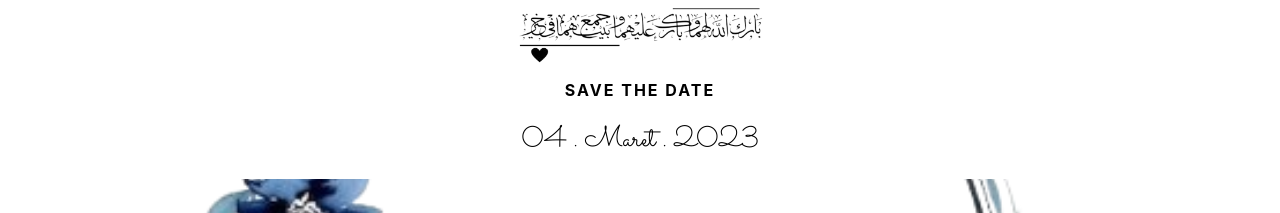
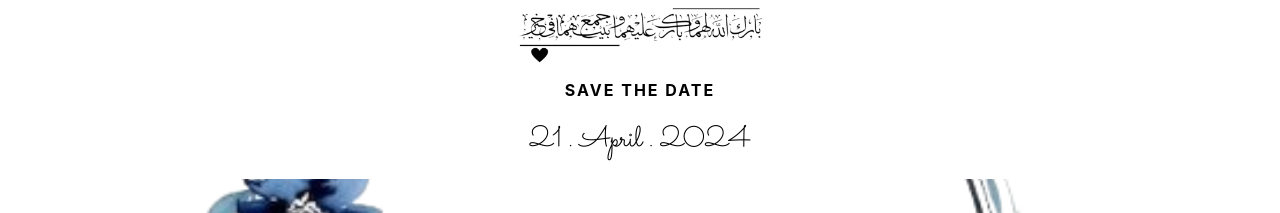
Before and after one commit to Sastrapradana06/husni-indah, a React (Vite) app: page /home in a window 1280 px wide. Shown: the part 2018-2231 px from the top of the page. Built offline with nearby package versions, Linux system fonts and the light colour scheme; a web font is replaced by a local one.

Commit message:
Update events.jsx

```diff
--- a/src/view/events/events.jsx
+++ b/src/view/events/events.jsx
@@ -13,7 +13,7 @@ export default function EventsView() {
         <img src="/bismillah.png" className='w-[300px] h-[80px] object-cover' alt="" data-aos="zoom-in" />
         <p className=' uppercase tracking-[2px] font-bold' data-aos="fade-down" data-aos-duration="800">save the date</p>
       </div>
-      <p className="sacramento font-medium text-[1.8rem]" data-aos="fade-down" data-aos-duration="1000">04 . Maret . 2023</p>
+      <p className="sacramento font-medium text-[1.8rem]" data-aos="fade-down" data-aos-duration="1000">21 . April . 2024</p>
       <div className="w-full h-max text-center relative" data-aos="flip-left" data-aos-duration="1200">
         <img src="/bgname.png" alt="" className=" w-full h-[250px] object-cover" />
         <div className="w-full h-[180px] absolute top-[30px] flex justify-center items-center flex-col">
```
